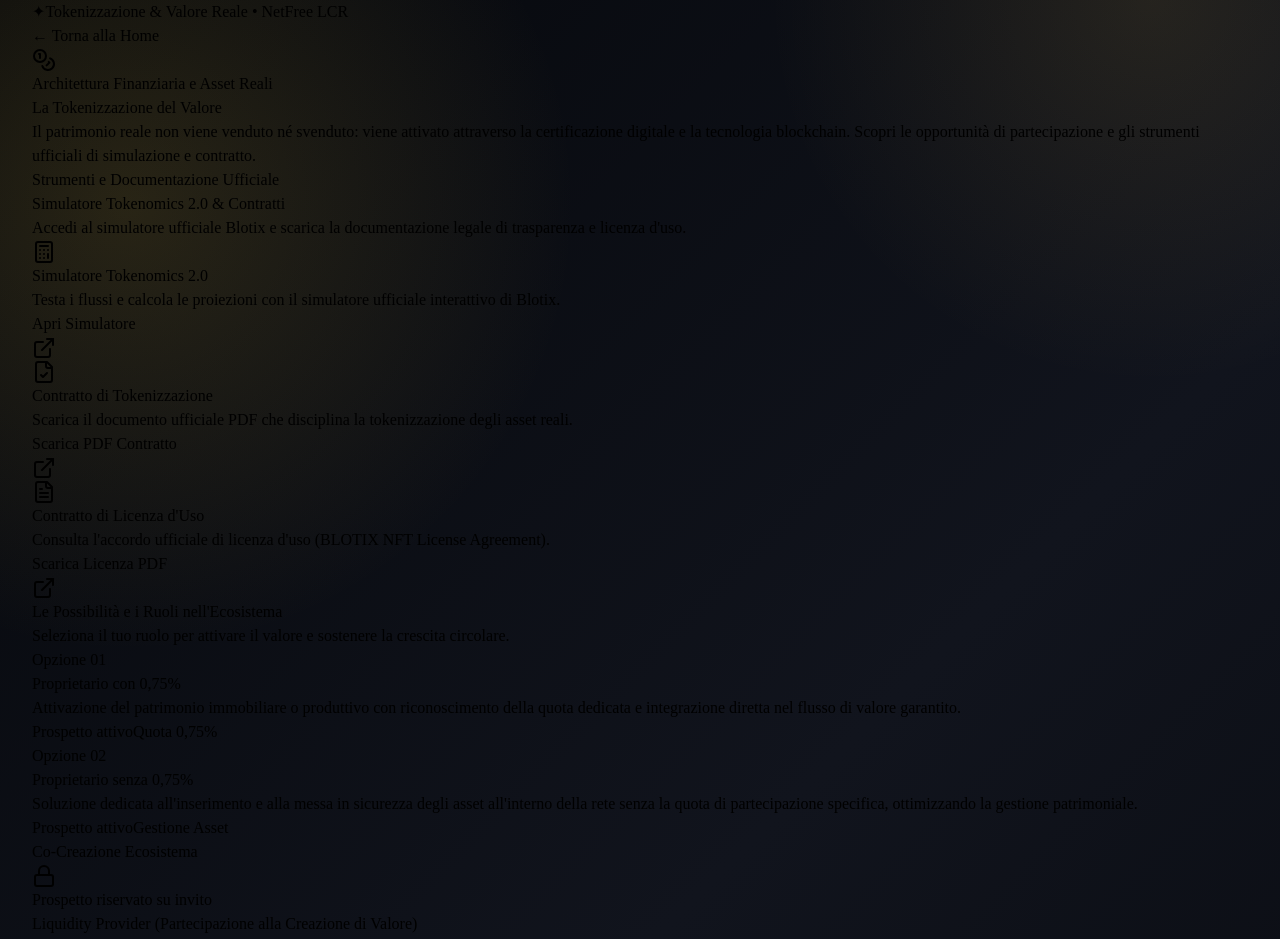
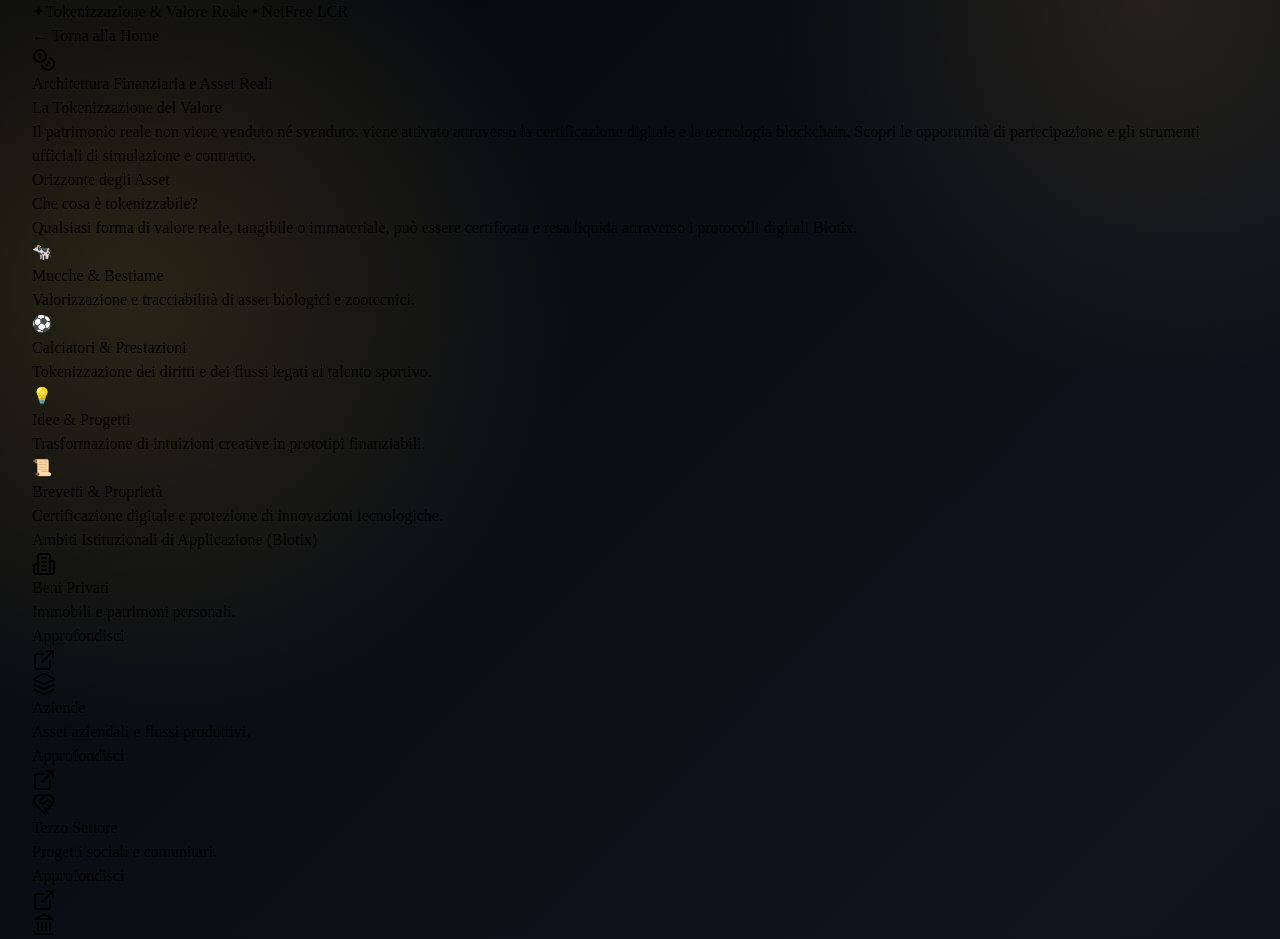
Before and after one commit to railim45-maker/LCR-Netfree-RWA, a React (Vite) app in the folder client/: page /tokenizzazione in a window 1280 px wide. Shown: the top 939 px of the page. Built offline with nearby package versions, Linux system fonts and the light colour scheme.

Commit message:
Update TokenizzazionePage.tsx

```diff
--- a/client/src/pages/TokenizzazionePage.tsx
+++ b/client/src/pages/TokenizzazionePage.tsx
@@ -1,5 +1,5 @@
 import React, { useState } from 'react';
-import { Sparkles, ArrowRight, ExternalLink, ShieldCheck, Coins, Users, FileText, CheckCircle2, MessageCircle, Calculator, FileCheck, CheckSquare, Square, HeartHandshake, Lock } from 'lucide-react';
+import { Sparkles, ArrowRight, ExternalLink, ShieldCheck, Coins, Users, FileText, CheckCircle2, MessageCircle, Calculator, FileCheck, CheckSquare, Square, Lock, Layers, Lightbulb, Building2, Landmark, HeartHandshake } from 'lucide-react';
 
 export default function TokenizzazionePage() {
   const [formData, setFormData] = useState({
@@ -79,6 +79,84 @@ export default function TokenizzazionePage() {
           </p>
         </div>
 
+        {/* SEZIONE: CHE COSA È TOKENIZZABILE? */}
+        <div className="p-10 md:p-14 rounded-[2.5rem] bg-white border border-stone-200/80 shadow-xl space-y-10">
+          <div className="text-center space-y-3 max-w-xl mx-auto">
+            <span className="text-xs uppercase tracking-[3px] text-amber-800 font-serif font-semibold">Orizzonte degli Asset</span>
+            <h3 className="text-2xl md:text-3xl font-serif font-bold text-stone-900">Che cosa è tokenizzabile?</h3>
+            <p className="text-stone-600 text-sm font-light font-serif">Qualsiasi forma di valore reale, tangibile o immateriale, può essere certificata e resa liquida attraverso i protocolli digitali Blotix.</p>
+          </div>
+
+          {/* ESEMPI CONCRETI: MUCCE, CALCIATORI, IDEE E BREVETTI */}
+          <div className="grid grid-cols-1 sm:grid-cols-2 md:grid-cols-4 gap-4">
+            <div className="p-6 rounded-2xl bg-amber-50/50 border border-amber-200/60 text-center space-y-2">
+              <span className="text-2xl">🐄</span>
+              <h4 className="font-serif font-bold text-sm text-stone-900">Mucche & Bestiame</h4>
+              <p className="text-xs text-stone-600 font-light">Valorizzazione e tracciabilità di asset biologici e zootecnici.</p>
+            </div>
+
+            <div className="p-6 rounded-2xl bg-amber-50/50 border border-amber-200/60 text-center space-y-2">
+              <span className="text-2xl">⚽</span>
+              <h4 className="font-serif font-bold text-sm text-stone-900">Calciatori & Prestazioni</h4>
+              <p className="text-xs text-stone-600 font-light">Tokenizzazione dei diritti e dei flussi legati al talento sportivo.</p>
+            </div>
+
+            <div className="p-6 rounded-2xl bg-amber-50/50 border border-amber-200/60 text-center space-y-2">
+              <span className="text-2xl">💡</span>
+              <h4 className="font-serif font-bold text-sm text-stone-900">Idee & Progetti</h4>
+              <p className="text-xs text-stone-600 font-light">Trasformazione di intuizioni creative in prototipi finanziabili.</p>
+            </div>
+
+            <div className="p-6 rounded-2xl bg-amber-50/50 border border-amber-200/60 text-center space-y-2">
+              <span className="text-2xl">📜</span>
+              <h4 className="font-serif font-bold text-sm text-stone-900">Brevetti & Proprietà</h4>
+              <p className="text-xs text-stone-600 font-light">Certificazione digitale e protezione di innovazioni tecnologiche.</p>
+            </div>
+          </div>
+
+          {/* COLLEGAMENTI UFFICIALI AREE BLOTIX */}
+          <div className="pt-4 border-t border-stone-100">
+            <h4 className="text-xs font-serif uppercase tracking-wider text-stone-500 text-center mb-6">Ambiti Istituzionali di Applicazione (Blotix)</h4>
+            <div className="grid grid-cols-1 sm:grid-cols-2 md:grid-cols-4 gap-4">
+              <a href="https://www.blotix.io/index.php/privati" target="_blank" rel="noopener noreferrer" className="p-5 rounded-2xl bg-stone-50 border border-stone-200/80 hover:border-amber-400 transition-all flex flex-col justify-between group space-y-3">
+                <div className="space-y-1">
+                  <span className="text-amber-800"><Building2 className="w-5 h-5" /></span>
+                  <h5 className="font-serif font-bold text-sm text-stone-900 group-hover:text-amber-800 transition-colors">Beni Privati</h5>
+                  <p className="text-xs text-stone-500 font-light">Immobili e patrimoni personali.</p>
+                </div>
+                <span className="inline-flex items-center gap-1 text-xs text-amber-800 font-serif">Approfondisci <ExternalLink className="w-3 h-3" /></span>
+              </a>
+
+              <a href="https://www.blotix.io/index.php/aziende" target="_blank" rel="noopener noreferrer" className="p-5 rounded-2xl bg-stone-50 border border-stone-200/80 hover:border-amber-400 transition-all flex flex-col justify-between group space-y-3">
+                <div className="space-y-1">
+                  <span className="text-amber-800"><Layers className="w-5 h-5" /></span>
+                  <h5 className="font-serif font-bold text-sm text-stone-900 group-hover:text-amber-800 transition-colors">Aziende</h5>
+                  <p className="text-xs text-stone-500 font-light">Asset aziendali e flussi produttivi.</p>
+                </div>
+                <span className="inline-flex items-center gap-1 text-xs text-amber-800 font-serif">Approfondisci <ExternalLink className="w-3 h-3" /></span>
+              </a>
+
+              <a href="https://www.blotix.io/index.php/terzo-settore" target="_blank" rel="noopener noreferrer" className="p-5 rounded-2xl bg-stone-50 border border-stone-200/80 hover:border-amber-400 transition-all flex flex-col justify-between group space-y-3">
+                <div className="space-y-1">
+                  <span className="text-amber-800"><HeartHandshake className="w-5 h-5" /></span>
+                  <h5 className="font-serif font-bold text-sm text-stone-900 group-hover:text-amber-800 transition-colors">Terzo Settore</h5>
+                  <p className="text-xs text-stone-500 font-light">Progetti sociali e comunitari.</p>
+                </div>
+                <span className="inline-flex items-center gap-1 text-xs text-amber-800 font-serif">Approfondisci <ExternalLink className="w-3 h-3" /></span>
+              </a>
+
+              <a href="https://www.blotix.io/index.php/pubblica-amministrazione" target="_blank" rel="noopener noreferrer" className="p-5 rounded-2xl bg-stone-50 border border-stone-200/80 hover:border-amber-400 transition-all flex flex-col justify-between group space-y-3">
+                <div className="space-y-1">
+                  <span className="text-amber-800"><Landmark className="w-5 h-5" /></span>
+                  <h5 className="font-serif font-bold text-sm text-stone-900 group-hover:text-amber-800 transition-colors">Pubblica Amministrazione</h5>
+                  <p className="text-xs text-stone-500 font-light">Valorizzazione beni pubblici.</p>
+                </div>
+                <span className="inline-flex items-center gap-1 text-xs text-amber-800 font-serif">Approfondisci <ExternalLink className="w-3 h-3" /></span>
+              </a>
+            </div>
+          </div>
+        </div>
+
         {/* SEZIONE SIMULATORE E CONTRATTI UFFICIALI BLOTIX */}
         <div className="p-10 md:p-12 rounded-[2.5rem] bg-gradient-to-br from-amber-50/80 via-white to-stone-50 border border-amber-200 shadow-xl space-y-8">
           <div className="text-center space-y-2 max-w-lg mx-auto">
@@ -152,7 +230,7 @@ export default function TokenizzazionePage() {
           </div>
         </div>
 
-        {/* LE POSSIBILITÀ E I PROSPETTI (CON RIQUADRO LP UNIFICATO E RISERVATO) */}
+        {/* LE POSSIBILITÀ E I PROSPETTI */}
         <div className="space-y-8">
           <div className="text-center space-y-2">
             <h2 className="text-2xl md:text-3xl font-serif font-bold text-stone-900">Le Possibilità e i Ruoli nell'Ecosistema</h2>
```
